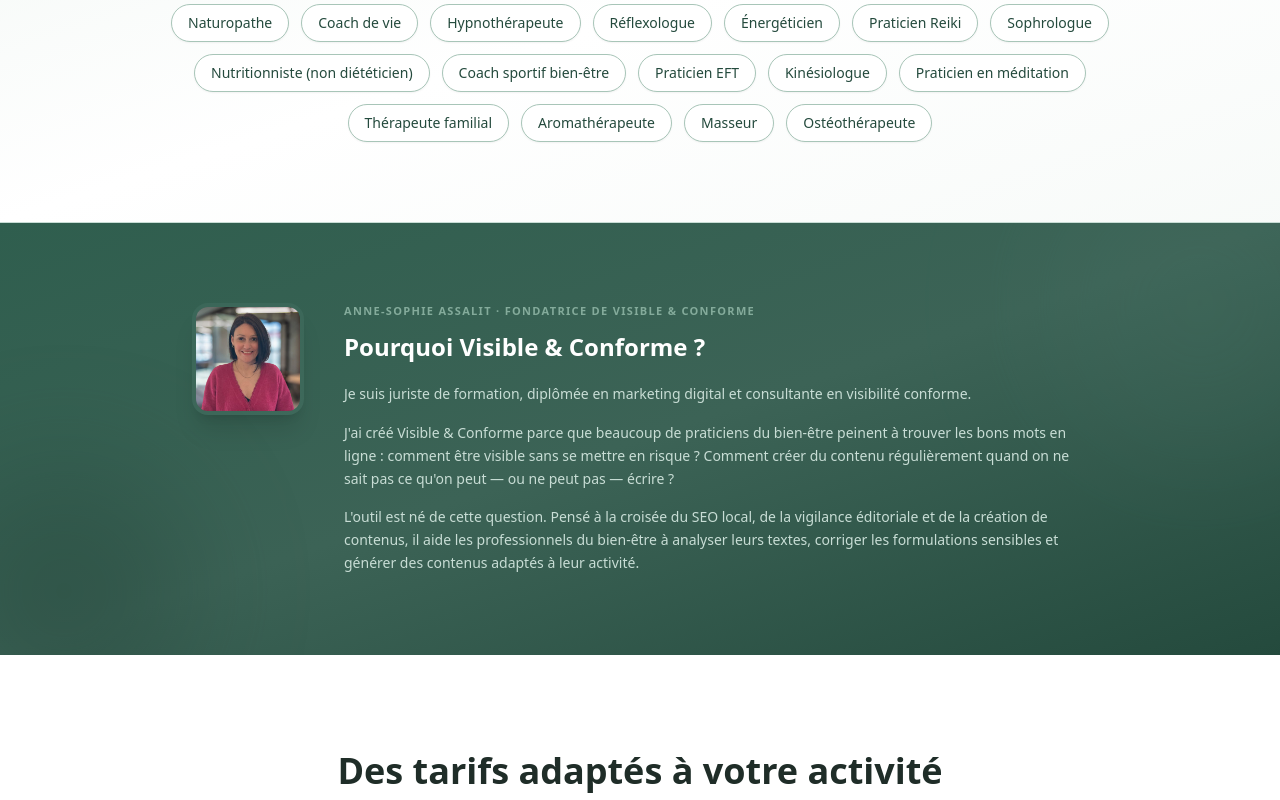
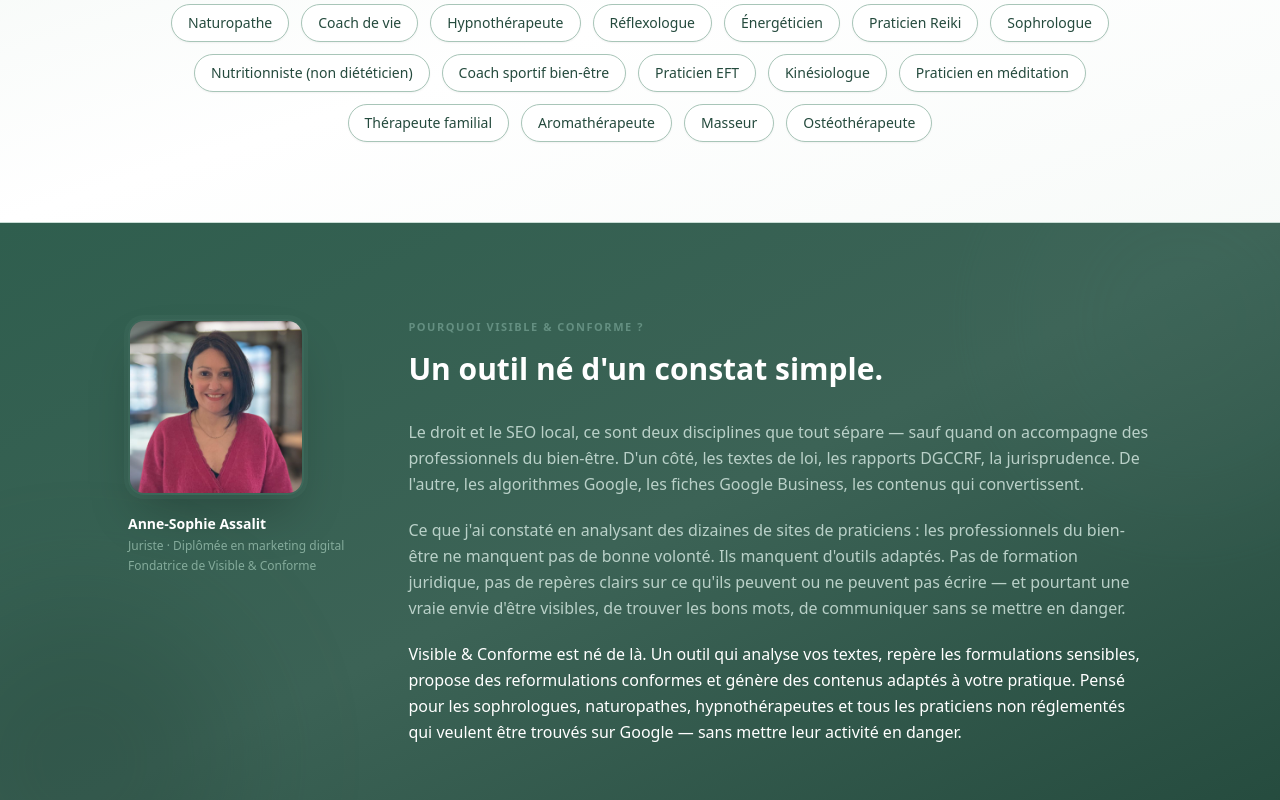
Before and after one commit to annesophieassalit-dev/Projet-outils-seo-et-droit, a Next.js app: page / in a window 1280 px wide. Shown: the part 4740-5540 px from the top of the page. Built offline with nearby package versions, Linux system fonts and the light colour scheme.

Commit message:
Redesign Anne-Sophie section: bigger photo, editorial layout, new text
Enlarged photo (w-28 → w-44), two-column layout with identity card,
new subtitle and three-paragraph text from the founder.

https://claude.ai/code/session_0195qF7QSDyrKh9r9D2WuRZE

```diff
--- a/src/app/page.tsx
+++ b/src/app/page.tsx
@@ -786,16 +786,16 @@ export default function LandingPage() {
       </section>
 
       {/* ─── Pourquoi Visible & Conforme — encart Anne-Sophie ───────────── */}
-      <section className="py-20 px-4 sm:px-6 bg-gradient-to-br from-zen-700 via-zen-600 to-zen-800 relative overflow-hidden">
-        {/* Cercles décoratifs */}
-        <div className="absolute top-0 right-0 w-80 h-80 bg-zen-500 rounded-full blur-3xl opacity-20 pointer-events-none -translate-y-1/4 translate-x-1/4" />
-        <div className="absolute bottom-0 left-0 w-64 h-64 bg-zen-900 rounded-full blur-3xl opacity-30 pointer-events-none translate-y-1/4 -translate-x-1/4" />
+      <section className="py-24 px-4 sm:px-6 bg-gradient-to-br from-zen-700 via-zen-600 to-zen-800 relative overflow-hidden">
+        <div className="absolute top-0 right-0 w-96 h-96 bg-zen-500 rounded-full blur-3xl opacity-15 pointer-events-none -translate-y-1/4 translate-x-1/4" />
+        <div className="absolute bottom-0 left-0 w-80 h-80 bg-zen-900 rounded-full blur-3xl opacity-25 pointer-events-none translate-y-1/4 -translate-x-1/4" />
 
-        <div className="relative max-w-4xl mx-auto">
-          <div className="flex flex-col md:flex-row items-start gap-10">
-            {/* Photo */}
-            <div className="shrink-0 mx-auto md:mx-0">
-              <div className="w-28 h-28 rounded-2xl overflow-hidden border-4 border-zen-500/30 shadow-xl">
+        <div className="relative max-w-5xl mx-auto">
+          <div className="flex flex-col lg:flex-row items-start gap-12 lg:gap-16">
+
+            {/* Photo + identité */}
+            <div className="shrink-0 mx-auto lg:mx-0 flex flex-col items-center lg:items-start gap-5">
+              <div className="w-44 h-44 rounded-2xl overflow-hidden shadow-2xl ring-4 ring-zen-500/20 border-2 border-zen-500/30">
                 {/* eslint-disable-next-line @next/next/no-img-element */}
                 <img
                   src="/anne-sophie.jpg"
@@ -803,33 +803,43 @@ export default function LandingPage() {
                   className="w-full h-full object-cover"
                 />
               </div>
+              <div className="text-center lg:text-left">
+                <p className="text-white font-semibold text-sm leading-tight">Anne-Sophie Assalit</p>
+                <p className="text-zen-300 text-xs mt-1 leading-relaxed">
+                  Juriste · Diplômée en marketing digital<br />
+                  Fondatrice de Visible & Conforme
+                </p>
+              </div>
             </div>
 
             {/* Texte */}
-            <div>
-              <p className="text-[11px] font-semibold text-zen-300 uppercase tracking-[0.12em] mb-3">
-                Anne-Sophie Assalit · Fondatrice de Visible & Conforme
+            <div className="flex-1">
+              <p className="text-[11px] font-semibold text-zen-400 uppercase tracking-[0.14em] mb-4">
+                Pourquoi Visible & Conforme ?
               </p>
-              <h2 className="text-2xl font-bold text-white mb-5">
-                Pourquoi Visible & Conforme ?
+              <h2 className="text-2xl sm:text-3xl font-bold text-white mb-8 leading-snug">
+                Un outil né d&apos;un constat simple.
               </h2>
-              <div className="space-y-4 text-zen-100 text-sm leading-relaxed">
-                <p>
-                  Je suis juriste de formation, diplômée en marketing digital et consultante en visibilité conforme.
+
+              <div className="space-y-5 text-base leading-relaxed">
+                <p className="text-zen-100/90">
+                  Le droit et le SEO local, ce sont deux disciplines que tout sépare — sauf quand on accompagne des professionnels du bien-être.
+                  D&apos;un côté, les textes de loi, les rapports DGCCRF, la jurisprudence. De l&apos;autre, les algorithmes Google, les fiches Google Business, les contenus qui convertissent.
                 </p>
-                <p>
-                  J&apos;ai créé Visible & Conforme parce que beaucoup de praticiens du bien-être peinent
-                  à trouver les bons mots en ligne : comment être visible sans se mettre en risque ?
-                  Comment créer du contenu régulièrement quand on ne sait pas ce qu&apos;on peut — ou ne peut pas — écrire ?
+                <p className="text-zen-100/90">
+                  Ce que j&apos;ai constaté en analysant des dizaines de sites de praticiens : les professionnels du bien-être ne manquent pas de bonne volonté.
+                  Ils manquent d&apos;outils adaptés. Pas de formation juridique, pas de repères clairs sur ce qu&apos;ils peuvent ou ne peuvent pas écrire —
+                  et pourtant une vraie envie d&apos;être visibles, de trouver les bons mots, de communiquer sans se mettre en danger.
                 </p>
-                <p>
-                  L&apos;outil est né de cette question. Pensé à la croisée du SEO local, de la vigilance
-                  éditoriale et de la création de contenus, il aide les professionnels du bien-être
-                  à analyser leurs textes, corriger les formulations sensibles et générer des contenus
-                  adaptés à leur activité.
+                <p className="text-white font-medium">
+                  Visible & Conforme est né de là. Un outil qui analyse vos textes, repère les formulations sensibles,
+                  propose des reformulations conformes et génère des contenus adaptés à votre pratique.
+                  Pensé pour les sophrologues, naturopathes, hypnothérapeutes et tous les praticiens non réglementés
+                  qui veulent être trouvés sur Google — sans mettre leur activité en danger.
                 </p>
               </div>
             </div>
+
           </div>
         </div>
       </section>
```
